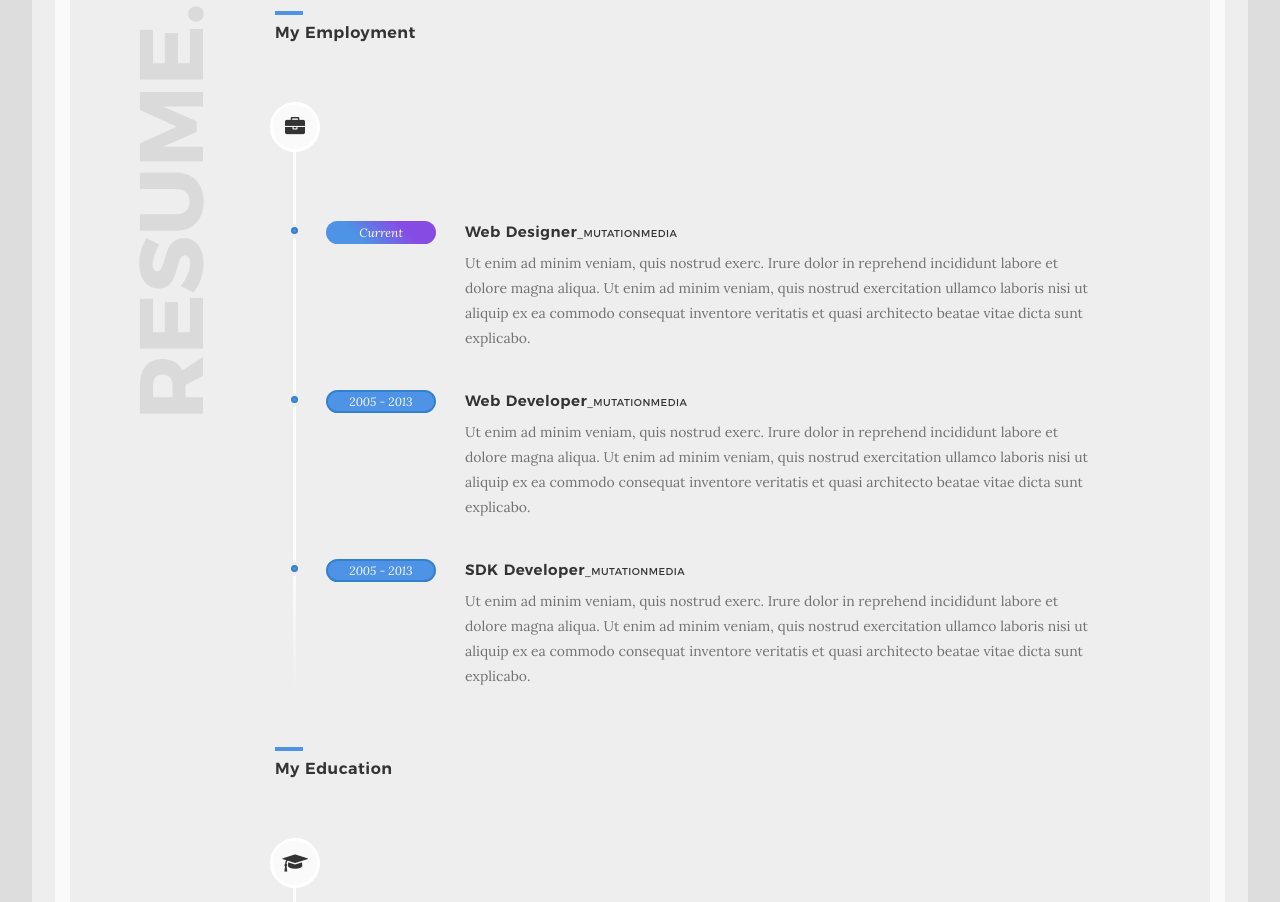
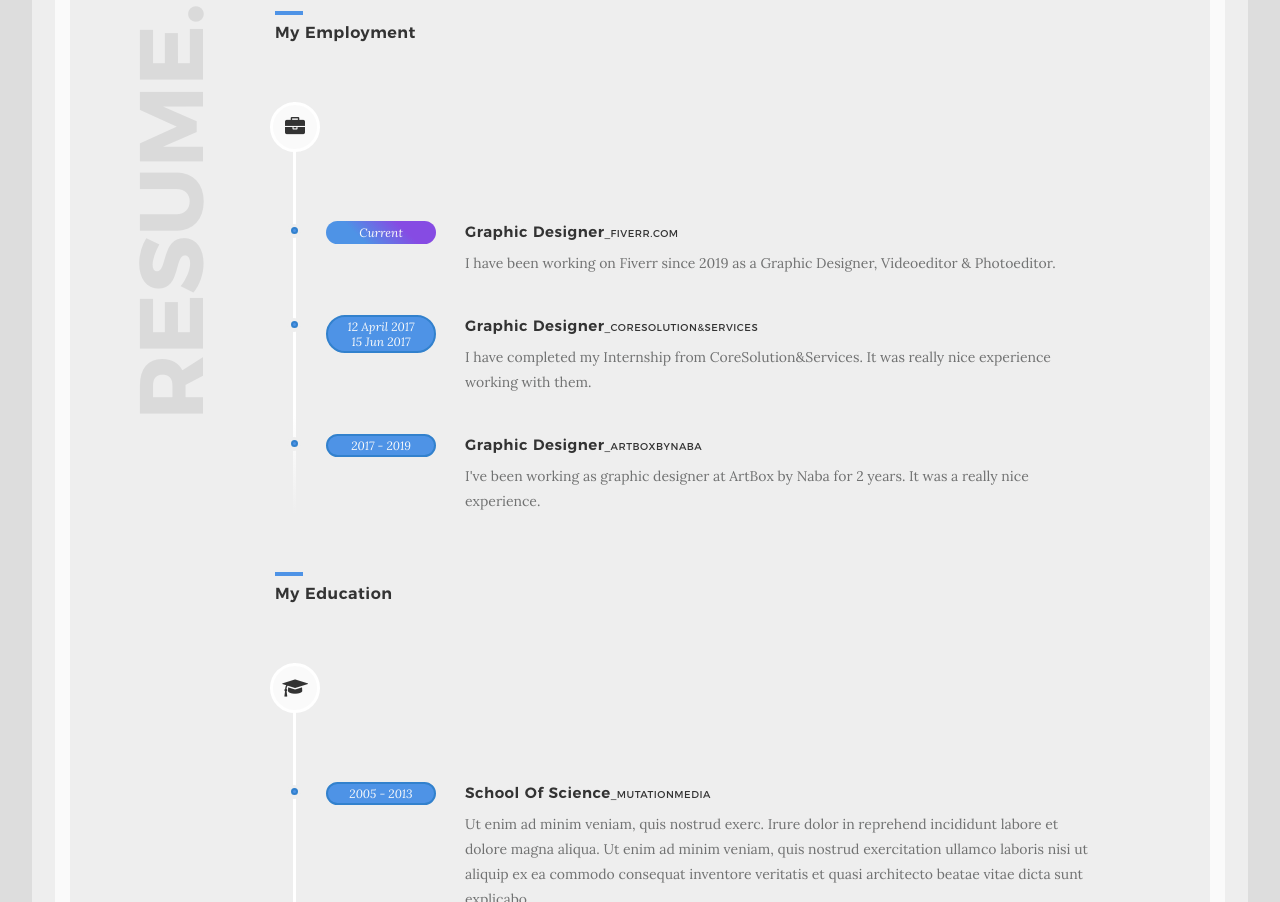
Before and after one commit to AsadGorsi/AsadGorsi.github.io, a plain HTML site: page index.html in a window 1280 px wide. Shown: the part 1914-2816 px from the top of the page. Drawn offline with Linux system fonts and the light colour scheme; some packages are replaced by stand-ins of ours; animation ran at ten frames a second; a script that the page names is missing.

Commit message:
Upadate Resume Section

```diff
--- a/index.html
+++ b/index.html
@@ -188,12 +188,8 @@
                                              <span class="cur">Current</span>
                                           </div>
                                           <div class="timeline-desc">
-                                             <h4 class="mb-10">Web Designer<span>&lowbar;MutationMedia</span> </h4>
-                                             <p>Ut enim ad minim veniam, quis nostrud exerc. Irure dolor in reprehend
-                                                incididunt labore
-                                                et dolore magna aliqua. Ut enim ad minim
-                                                veniam, quis nostrud exercitation ullamco laboris nisi ut aliquip
-                                                ex ea commodo consequat inventore veritatis et quasi architecto beatae vitae dicta sunt explicabo.
+                                             <h4 class="mb-10">Graphic Designer<span>&lowbar;Fiverr.com</span> </h4>
+                                             <p>I have been working on Fiverr since 2019 as a Graphic Designer, Videoeditor & Photoeditor.
                                              </p>
                                           </div>
                                           <div class="clearfix"></div>
@@ -202,15 +198,11 @@
                                        <!--Block timeline-->
                                        <div class="block-timeline mb-20">
                                           <div class="timeline-date">
-                                             <span>2005 - 2013</span>
+                                             <span>12 April 2017 <br> 15 Jun 2017</span>
                                           </div>
                                           <div class="timeline-desc">
-                                             <h4 class="mb-10">Web Developer<span>&lowbar;MutationMedia</span> </h4>
-                                             <p>Ut enim ad minim veniam, quis nostrud exerc. Irure dolor in reprehend
-                                                incididunt labore
-                                                et dolore magna aliqua. Ut enim ad minim
-                                                veniam, quis nostrud exercitation ullamco laboris nisi ut aliquip
-                                                ex ea commodo consequat inventore veritatis et quasi architecto beatae vitae dicta sunt explicabo.
+                                             <h4 class="mb-10">Graphic Designer<span>&lowbar;CoreSolution&Services</span> </h4>
+                                             <p>I have completed my Internship from CoreSolution&Services. It was really nice experience working with them.
                                              </p>
                                           </div>
                                           <div class="clearfix"></div>
@@ -219,16 +211,11 @@
                                        <!--Block timeline-->
                                        <div class="block-timeline ">
                                           <div class="timeline-date">
-                                             <span>2005 - 2013</span>
+                                             <span>2017 - 2019</span>
                                           </div>
                                           <div class="timeline-desc">
-                                             <h4 class="mb-10">SDK Developer<span>&lowbar;MutationMedia</span> </h4>
-                                             <p>Ut enim ad minim veniam, quis nostrud exerc. Irure dolor in reprehend
-                                                incididunt labore
-                                                et dolore magna aliqua. Ut enim ad minim
-                                                veniam, quis nostrud exercitation ullamco laboris nisi ut aliquip
-                                                ex ea commodo consequat inventore veritatis et quasi architecto beatae vitae dicta sunt explicabo.
-                                             </p>
+                                             <h4 class="mb-10">Graphic Designer<span>&lowbar;ArtBoxByNaba</span> </h4>
+                                             <p>I've been working as graphic designer at ArtBox by Naba for 2 years. It was a really nice experience.</p>
                                           </div>
                                           <div class="clearfix"></div>
                                        </div>
```
